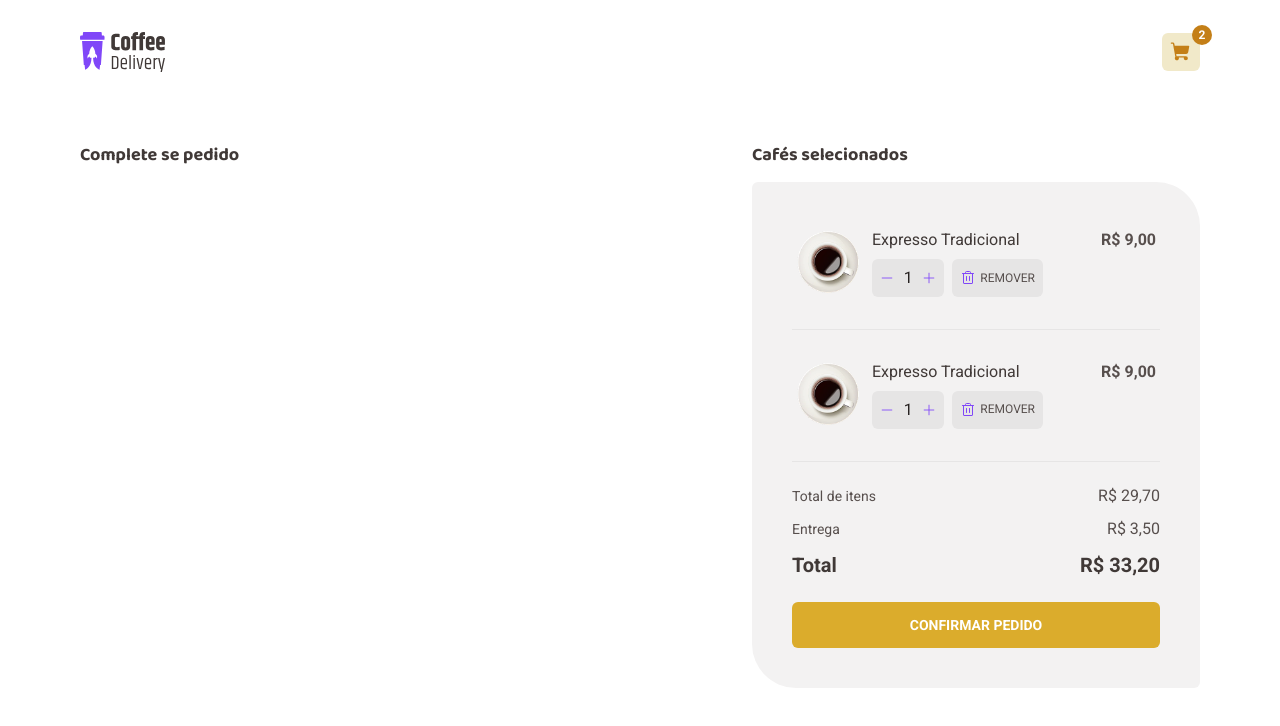
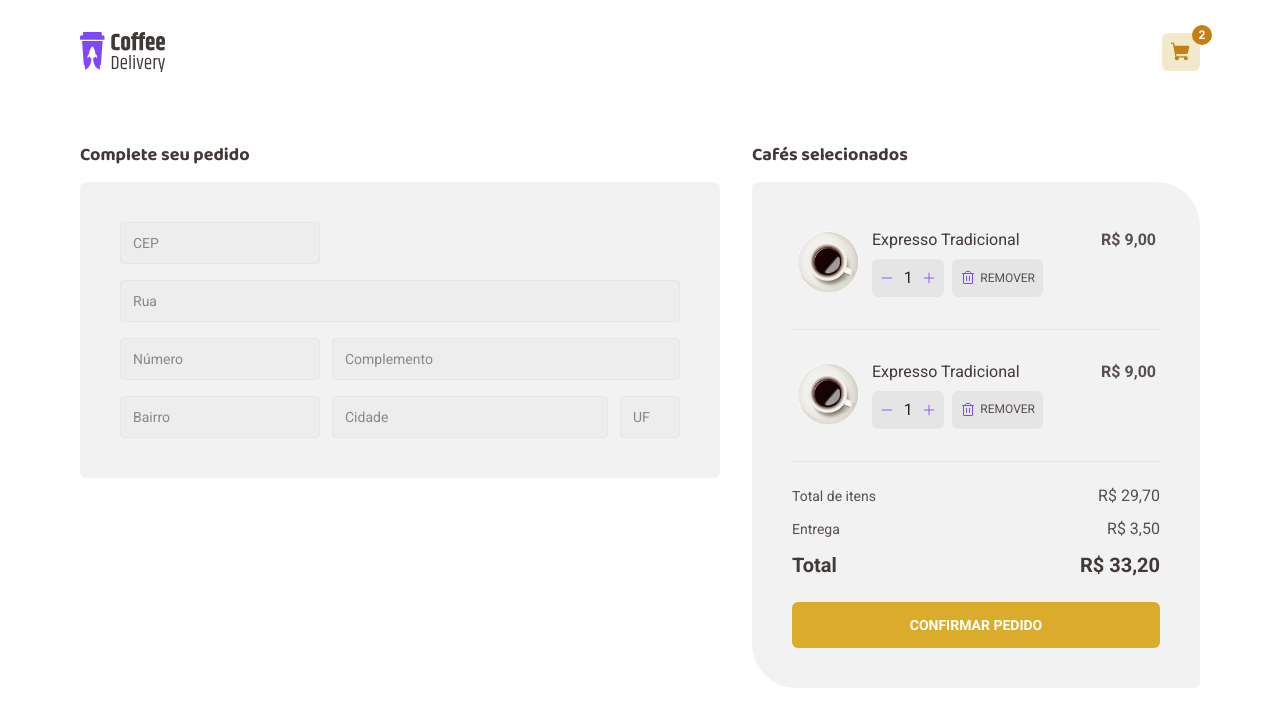
Before and after one commit to rafaelvieiracosta/coffee-delivery-react, a React (Vite) app: page /cart in a window 1280 px wide. Shown: the top 726 px of the page. Built offline with nearby package versions, Linux system fonts and the light colour scheme.

Commit message:
feat: init cart forms

```diff
--- /dev/null
+++ b/src/components/CommonInput/index.tsx
@@ -0,0 +1,25 @@
+import {
+  CommonInputWrapper,
+  CommonInputLabel,
+  CommonInputInput,
+} from "./styles";
+
+import { InputHTMLAttributes, useId } from "react";
+
+interface CommonInputProps extends InputHTMLAttributes<HTMLInputElement> {
+  label: string;
+}
+
+export function CommonInput({ label, ...props }: CommonInputProps) {
+  const id = useId();
+
+  return (
+    <CommonInputWrapper>
+      <CommonInputLabel className="visually-hidden" htmlFor={id}>
+        {label}
+      </CommonInputLabel>
+
+      <CommonInputInput id={id} {...props} />
+    </CommonInputWrapper>
+  );
+}
--- /dev/null
+++ b/src/components/CommonInput/styles.ts
@@ -0,0 +1,28 @@
+import styled from "styled-components";
+
+export const CommonInputWrapper = styled.div``;
+
+export const CommonInputLabel = styled.label`
+  display: block;
+  margin-bottom: 5px;
+`;
+
+export const CommonInputInput = styled.input`
+  width: 100%;
+  min-height: 42px;
+  border-radius: 4px;
+  padding: 12px;
+  font-size: 0.875rem;
+  font-weight: 400;
+  color: ${(props) => props.theme.base_text};
+  background-color: ${(props) => props.theme.base_input};
+  border: 1px solid ${(props) => props.theme.base_button};
+  transition: border-color 150ms;
+
+  &:focus {
+    border-color: ${(props) => props.theme.brand_yellow_dark};
+  }
+  &::placeholder {
+    color: ${(props) => props.theme.base_label};
+  }
+`;
--- /dev/null
+++ b/src/pages/Cart/components/CartForm/index.tsx
@@ -0,0 +1,19 @@
+import { CommonInput } from "../../../../components/CommonInput";
+
+import { CartFormContainer, CartFormFields } from "./styles";
+
+export function CartForm() {
+  return (
+    <CartFormContainer>
+      <CartFormFields>
+        <CommonInput label="Digite o CEP:" placeholder="CEP" />
+        <CommonInput label="Digite a Rua:" placeholder="Rua" />
+        <CommonInput label="Sigite o Número:" placeholder="Número" />
+        <CommonInput label="Digite o complemento:" placeholder="Complemento" />
+        <CommonInput label="Digite o bairro:" placeholder="Bairro" />
+        <CommonInput label="Digite a cidade:" placeholder="Cidade" />
+        <CommonInput label="Digite o estado:" placeholder="UF" />
+      </CartFormFields>
+    </CartFormContainer>
+  );
+}
--- /dev/null
+++ b/src/pages/Cart/components/CartForm/styles.ts
@@ -0,0 +1,42 @@
+import styled from "styled-components";
+
+export const CartFormContainer = styled.form`
+  padding: 40px;
+  background-color: ${(props) => props.theme.base_card};
+  border-radius: 6px;
+`;
+
+export const CartFormFields = styled.div`
+  display: grid;
+  grid-template-columns: minmax(auto, 200px) minmax(auto, 276px) 60px;
+  gap: 16px 12px;
+
+  & > :nth-child(1) {
+    grid-row: 1;
+    grid-column: 1;
+  }
+  & > :nth-child(2) {
+    grid-row: 2;
+    grid-column: -1 / 1;
+  }
+  & > :nth-child(3) {
+    grid-row: 3;
+    grid-column: 1;
+  }
+  & > :nth-child(4) {
+    grid-row: 3;
+    grid-column: span 2;
+  }
+  & > :nth-child(5) {
+    grid-row: 4;
+    grid-column: 1;
+  }
+  & > :nth-child(6) {
+    grid-row: 4;
+    grid-column: 2;
+  }
+  & > :nth-child(7) {
+    grid-row: 4;
+    grid-column: 3;
+  }
+`;
--- a/src/pages/Cart/components/CartSummary/CartSummary.tsx
+++ b/src/pages/Cart/components/CartSummary/index.tsx
@@ -8,7 +8,7 @@ import {
   CartSummaryListPrices,
   CartSummaryListPricesItem,
   CartSummaryListPricesItemEmphasis,
-} from ".";
+} from "./styles";
 
 export function CartSummary() {
   return (
--- a/src/pages/Cart/index.tsx
+++ b/src/pages/Cart/index.tsx
@@ -1,6 +1,7 @@
 import { CartContainer, CartWrapper, CartTitle } from "./styles";
 
-import { CartSummary } from "./components/CartSummary/CartSummary";
+import { CartSummary } from "./components/CartSummary";
+import { CartForm } from "./components/CartForm";
 
 export function Cart() {
   return (
@@ -8,7 +9,8 @@ export function Cart() {
       <div className="row">
         <CartWrapper>
           <div>
-            <CartTitle>Complete se pedido</CartTitle>
+            <CartTitle>Complete seu pedido</CartTitle>
+            <CartForm />
           </div>
           <div>
             <CartTitle>Cafés selecionados</CartTitle>
--- a/src/styles/global.ts
+++ b/src/styles/global.ts
@@ -22,4 +22,15 @@ export const GlobalStyle = createGlobalStyle`
     padding: 0 1rem;
     margin: 0 auto;
   }
+
+  .visually-hidden {
+    border: 0;
+    clip: rect(0 0 0 0);
+    height: 1px;
+    margin: -1px;
+    overflow: hidden;
+    padding: 0;
+    position: absolute;
+    width: 1px;
+  }
 `;
```
Also changed, not shown: src/pages/Cart/components/CartSummary/styles.ts (renamed from src/pages/Cart/components/CartSummary/index.ts).
